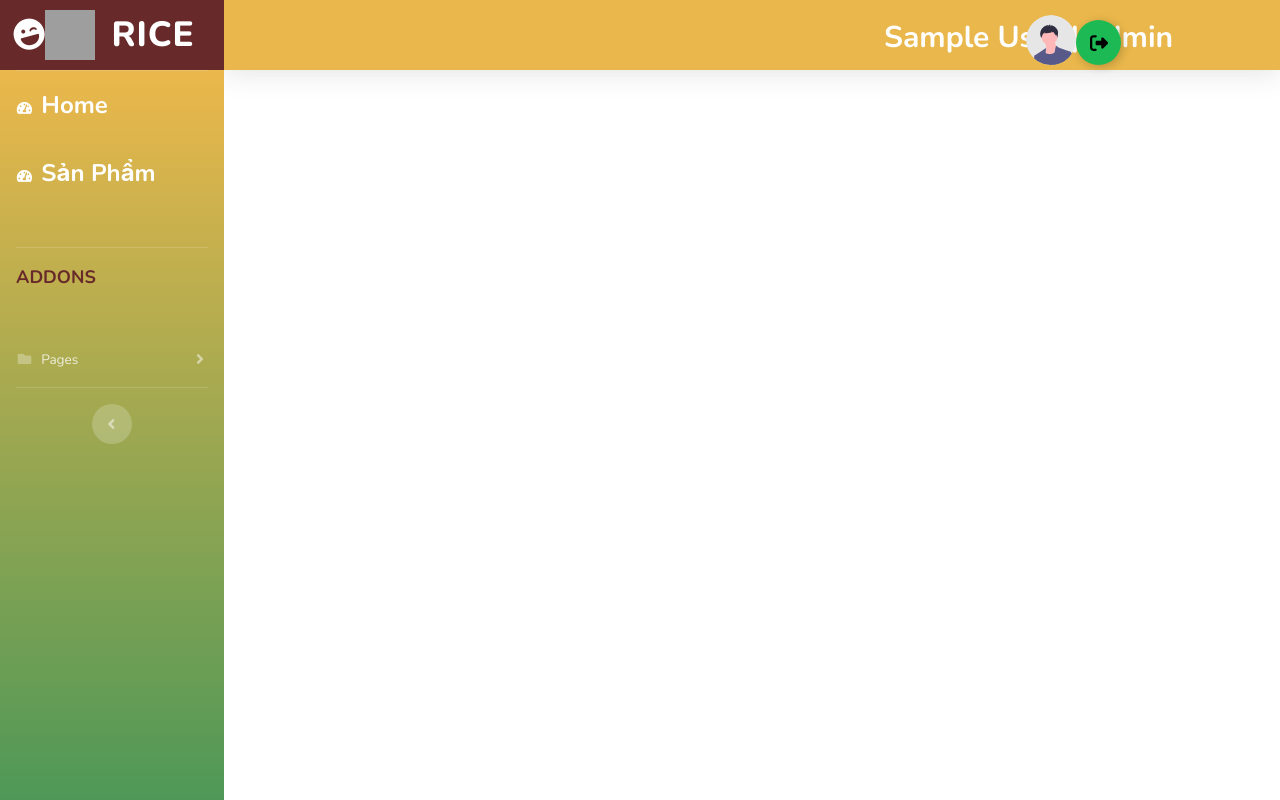
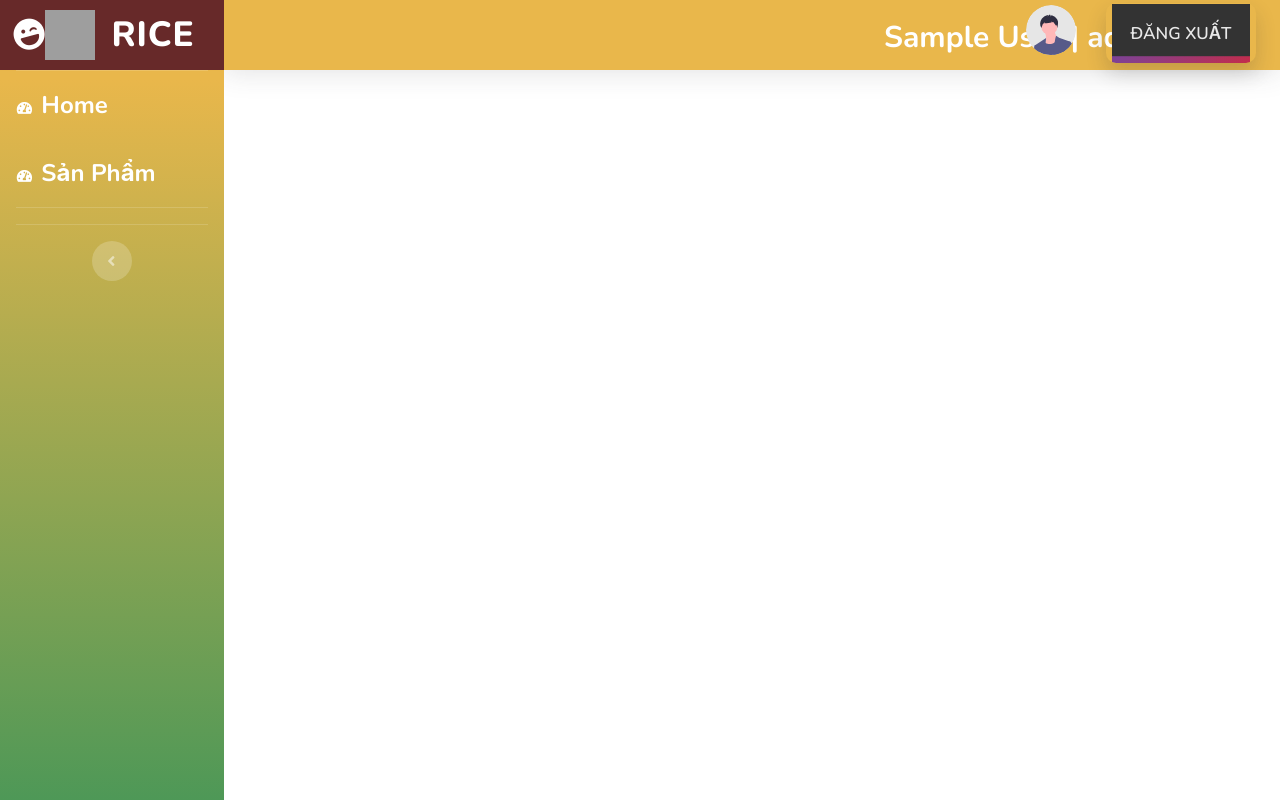
Before and after one commit to theminecr123/DoAn_MNM, a PHP site: template app/views/share/header.php in a window 1280 px wide. Run offline with PHP 8.4, Linux system fonts and the light colour scheme; the template is opened without the code that fills it, so the values that code supplies are empty; the visitor is signed in with stand-in values (Sample User, id 1); grey boxes are pictures that could not be loaded.

Commit message:
fix giao dien

```diff
--- a/app/views/share/header.php
+++ b/app/views/share/header.php
@@ -50,7 +50,8 @@
                         <a class="nav-link" href="/DoAn_MNM/product/listProducts">
                         <i class="fas fa-fw fa-tachometer-alt"></i>
                         <span style="font-size:24px;">Sản Phẩm</span></a>
-                        <a class="nav-link" href="/DoAn_MNM/cart/show">
+                        <!-- <a class="nav-link" href="/DoAn_MNM/cart/show">
+                        <span style="font-size:24px;">Giỏ Hàng</span></a> -->
 
                 </li>
                 <?php
@@ -60,11 +61,12 @@
                             <hr class="sidebar-divider">
 
                             <li class="nav-item active display: flex-col">
+                            <a class="nav-link" href="/DoAn_MNM/cart/show">
                             <i class="fas fa-fw fa-tachometer-alt"></i>
-                            <span style="font-size:24px;">Giỏ Hàng</span></a>
+                            <span style="font-size:24px; font-weight:bold;color:white;">Giỏ Hàng</span></a>
                             <a class="nav-link" href="/DoAn_MNM/order/showOrderHistory">
                             <i class="fas fa-fw fa-tachometer-alt"></i>
-                            <span style="font-size:24px;">Lịch Sử Mua Hàng</span></a>
+                            <span style="font-size:22px;">Lịch Sử Mua Hàng</span></a>
                             </li>';
                         }
 
@@ -111,17 +113,17 @@
                 <hr class="sidebar-divider">
 
                 <!-- Heading -->
-                <div style="font-size:18px; font-weight: bold; color:#672929" class="sidebar-heading">
+                <!-- <div style="font-size:18px; font-weight: bold; color:#672929" class="sidebar-heading">
                     Addons
-                </div>
+                </div> -->
 
                 <!-- Nav Item - Pages Collapse Menu -->
                 <li class="nav-item">
-                    <a class="nav-link collapsed" href="#" data-toggle="collapse" data-target="#collapsePages"
+                    <!-- <a class="nav-link collapsed" href="#" data-toggle="collapse" data-target="#collapsePages"
                         aria-expanded="true" aria-controls="collapsePages">
                         <i class="fas fa-fw fa-folder"></i>
                         <span>Pages</span>
-                    </a>
+                    </a> -->
                     <div id="collapsePages" class="collapse" aria-labelledby="headingPages" data-parent="#accordionSidebar">
                         <div class="bg-white py-2 collapse-inner rounded">
                             <h6 class="collapse-header">Login Screens:</h6>
@@ -176,7 +178,7 @@
                                             <li class="nav-item">
                                                 <a class="nav-link" href="/DoAn_MNM/cart/show" style="font-size: 20px;">
 
-                                                    <button style="margin-top:20px;margin-left:-750px;" class="CartBtn">
+                                                    <button style="margin-top:20px;margin-left:-600px;" class="CartBtn">
                                                     <span class="IconContainer">
                                                     <svg xmlns="http://www.w3.org/2000/svg" height="1em" viewBox="0 0 576 512" fill="rgb(17, 17, 17)" class="cart"><path d="M0 24C0 10.7 10.7 0 24 0H69.5c22 0 41.5 12.8 50.6 32h411c26.3 0 45.5 25 38.6 50.4l-41 152.3c-8.5 31.4-37 53.3-69.5 53.3H170.7l5.4 28.5c2.2 11.3 12.1 19.5 23.6 19.5H488c13.3 0 24 10.7 24 24s-10.7 24-24 24H199.7c-34.6 0-64.3-24.6-70.7-58.5L77.4 54.5c-.7-3.8-4-6.5-7.9-6.5H24C10.7 48 0 37.3 0 24zM128 464a48 48 0 1 1 96 0 48 48 0 1 1 -96 0zm336-48a48 48 0 1 1 0 96 48 48 0 1 1 0-96z"></path></svg>
                                                     </span>
@@ -203,25 +205,16 @@
                                         if(isset($_SESSION['name'])){
                                             echo '<a href="../account/info" style="position:absolute; top:-90px; left: 800px; font-size:30px;color: white; font-weight:bold; text-decoration: none; margin-left:-140px;margin-top:105px;">' . $_SESSION['name'] . ' | ' . $_SESSION['role'] . '</a>';
                                             // echo "<a class='btn btn-danger' href='../account/logout'>Đăng Xuất2</a>";
+
                                             echo '
                                             <a href="../account/logout">
-                                            <button class="Btn">
-                                            <div class="sign">
-                                                <svg viewBox="0 0 512 512">
-                                                <path
-                                                    d="M377.9 105.9L500.7 228.7c7.2 7.2 11.3 17.1 11.3 27.3s-4.1 20.1-11.3 27.3L377.9 406.1c-6.4 6.4-15 9.9-24 9.9c-18.7 0-33.9-15.2-33.9-33.9l0-62.1-128 0c-17.7 0-32-14.3-32-32l0-64c0-17.7 14.3-32 32-32l128 0 0-62.1c0-18.7 15.2-33.9 33.9-33.9c9 0 17.6 3.6 24 9.9zM160 96L96 96c-17.7 0-32 14.3-32 32l0 256c0 17.7 14.3 32 32 32l64 0c17.7 0 32 14.3 32 32s-14.3 32-32 32l-64 0c-53 0-96-43-96-96L0 128C0 75 43 32 96 32l64 0c17.7 0 32 14.3 32 32s-14.3 32-32 32z"
-                                                ></path>
-                                                </svg>
-                                            </div>
-
-                                            <div class="text">Đăng Xuất</div>
-                                            </button>
+                                            <button class="button22"></button>
                                             </a>
                                             ';
                                     }
                                         ?>
                                     </span>
-                                    <img width="50px" style="position:absolute; margin-left:-230px;margin-top:10px" class="img-profile rounded-circle" src="/DoAn_MNM/public//images/undraw_profile.svg">
+                                    <img width="50px" style="position:absolute; margin-left:-80px;margin-top:5px" class="img-profile rounded-circle" src="/DoAn_MNM/public//images/undraw_profile.svg">
 
 
                         </ul>
@@ -232,75 +225,71 @@
                     <!-- Begin Page Content -->
                     <div class="container-fluid">
 
-                    <style>
-                        .Btn {
-  display: flex;
-  align-items: center;
-  justify-content: flex-start;
-  width: 45px;
-  height: 45px;
+<style>
+.button22 {
+  position: relative;
+  background-color: transparent;
+  color: #e8e8e8;
+  font-size: 17px;
+  font-weight: 600;
+  border-radius: 10px;
+  width: 150px;
+  height: 60px;
   border: none;
-  border-radius: 50%;
+  text-transform: uppercase;
   cursor: pointer;
-  position: relative;
   overflow: hidden;
-  transition-duration: 0.3s;
-  box-shadow: 2px 2px 10px rgba(0, 0, 0, 0.199);
-  background-color: RGB(29, 185, 84);
-  margin-top:15px;
-  margin-left: -180px;
+  box-shadow: 0 10px 20px rgba(51, 51, 51, 0.2);
+  transition: all 0.3s cubic-bezier(0.23, 1, 0.320, 1);
+  margin-top:3px;
 }
 
-/* plus sign */
-.sign {
-  width: 100%;
-  transition-duration: 0.3s;
+.button22::before {
+  content: "Chào Bạn!";
   display: flex;
   align-items: center;
   justify-content: center;
+  width: 100%;
+  height: 100%;
+  /* pointer-events: none; */
+  background: linear-gradient(135deg,#7b4397,#dc2430 );
+  transform: translate(0%,90%);
+  z-index: 99;
+  position: relative;
+  transform-origin: bottom;
+  transition: all 0.6s cubic-bezier(0.23, 1, 0.320, 1);
 }
 
-.sign svg {
-  width: 18px;
+.button22::after {
+  content: "Đăng Xuất";
+  display: flex;
+  align-items: center;
+  justify-content: center;
+  background-color: #333;
+  width: 100%;
+  height: 100%;
+  /* pointer-events: none; */
+  transform-origin: top;
+  transform: translate(0%,-100%);
+  transition: all 0.6s cubic-bezier(0.23, 1, 0.320, 1);
 }
 
-.sign svg path {
-  fill: black;
-}
-/* text */
-.text {
-  position: absolute;
-  right: 0%;
-  width: 0%;
-  opacity: 0;
-  color: black;
-  font-size: 18px;
-  font-weight: 600;
-  transition-duration: 0.3s;
-}
-/* hover effect on button width */
-.Btn:hover {
-  width: 185px;
-  border-radius: 40px;
-  transition-duration: 0.3s;
+.button22:hover::before {
+  transform: translate(0%,0%);
 }
 
-.Btn:hover .sign {
-  width: 30%;
-  transition-duration: 0.3s;
-  padding-left: 20px;
+.button22:hover::after {
+  transform: translate(0%,-200%);
 }
-/* hover effect button's text */
-.Btn:hover .text {
-  opacity: 1;
-  width: 70%;
-  transition-duration: 0.3s;
-  padding-right: 10px;
+
+.button22:focus {
+  outline: none;
 }
-/* button click effect*/
-.Btn:active {
-  transform: translate(2px, 2px);
+
+.button22:active {
+  scale: 0.95;
 }
 
 
+
                     </style>
--- a/app/views/share/home.php
+++ b/app/views/share/home.php
@@ -6,8 +6,8 @@ include_once 'app/views/share/header.php' ?>
 <div style="display:flex; justify-content: center; margin-top:-80px; margin-left:-840px; position:relative">
     <a style="text-decoration: none;color:white;scroll-behavior: smooth;" href="#about">About</a>
 
-    <a style="padding-left:80px;text-decoration: none;color:white" href="home">Contact</a>
-    <a style="padding-left:80px;text-decoration: none;color:white" href="home">Đối Tác</a>
+    <a style="padding-left:80px;text-decoration: none;color:white" href="#contact">Contact</a>
+    <a style="padding-left:80px;text-decoration: none;color:white" href="#doitac_content">Đối Tác</a>
 
     </div>
 </div>
--- a/config/database.php
+++ b/config/database.php
@@ -10,7 +10,7 @@ class Database {
         $this->conn = null;
 
         try {
-            $this->conn = new PDO("mysql:host=" . $this->host . ";port=3306;dbname=" . $this->db_name, $this->username, $this->password);
+            $this->conn = new PDO("mysql:host=" . $this->host . ";port=3301;dbname=" . $this->db_name, $this->username, $this->password);
             $this->conn->exec("set names utf8");
         } catch(PDOException $exception) {
             echo "Connection error: " . $exception->getMessage();
```
Also changed, not shown: app/views/product/add.php (+86 -5 lines).
